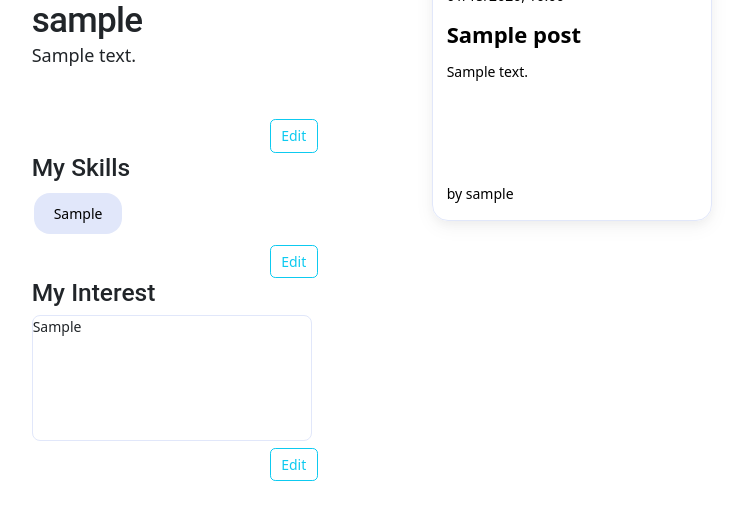
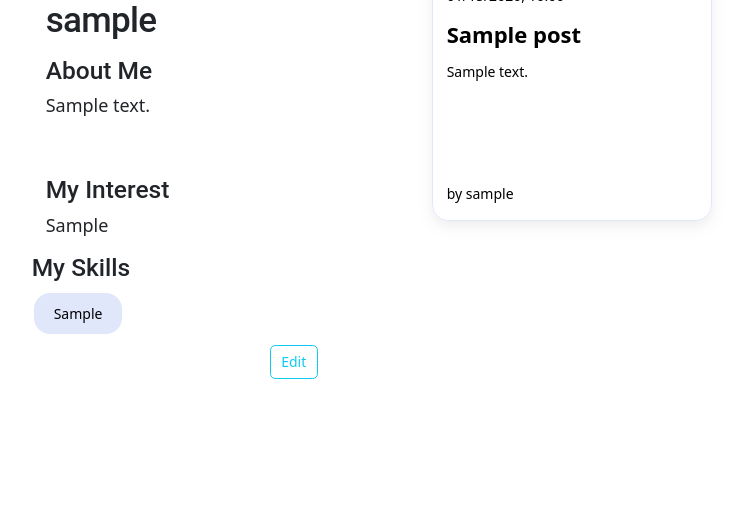
Before and after one commit to carmen41511/Talent-Hub, a Flask app: page /profile in a window 1280 px wide. Shown: the part 406-929 px from the top of the page, without its empty margins (7-750 px from the left). After the commit the page ends 785 px from the top, so only its background shows below. Run offline with Flask 2, Linux system fonts and the light colour scheme; the visitor is signed in with stand-in values (Sample User, id 1); tables that the repository leaves empty hold one stand-in row (values such as "Sample post"); some libraries are stand-ins or nearby versions.

Commit message:
my skill & my interest

```diff
--- a/templates/profile.html
+++ b/templates/profile.html
@@ -23,7 +23,7 @@
   flex-direction: column;
 }
 
-#bio-display:hover {
+#bio-display:hover, #interest-display:hover {
     background-color: #ebefff;
     cursor: pointer;
 }
@@ -84,25 +84,27 @@
   <div class="overall-profile-inner" style="max-width: 1280px;">
 
     <div class="left-side-profile" style="max-width: 400px; min-width: 400px;">
-      <img src="https://github.com/mdo.png" alt="mdo" width="300px" height="300px" style="border-radius: 16px;" >
+      <img src="https://github.com/mdo.png" alt="mdo" width="300px" height="300px" style="border-radius: 16px;">
 
-      <h1 style="margin:0">{{user.username}} </h1>
+      <h1 style="margin:0; padding-left: 1rem;">{{user.username}} </h1>
 
 
       <!-- make the about me section into a card component -->
       <!-- <div class="about-me-wrap" style="border: 1px solid rgb(225, 231, 250);border-radius: 8px; width: 20rem"> -->
-        <div class="about-me-wrap" >
+        <div class="about-me-wrap" style="padding-bottom: 2rem;">
         <!-- <div class="card-header text-center"> -->
-        <!-- <h3>About Me</h3> -->
           <!-- </div> -->
           <!-- <div class="divider"></div> -->
 
-      <div id="bio-display" style="font-size: large;width: 320px;min-height: 5rem;height: auto;border-radius: 16px">{{user.bio}}</div>
+          <div id="bio-display" style="font-size: large;width: 320px;min-height: 5rem;height: auto;border-radius: 16px;padding-top: 1rem;padding-bottom: 1rem;padding-right: 2rem; padding-left: 1rem;">
+            <div class="bio-display-title"><h3 style="margin-top: 0;">About Me</h3></div>
+            <div class="bio-display-content">{{user.bio}}</div>
+          </div>
 
-      <div class="edit-button" style="margin-top: 0.5rem; margin-left: 17rem;
-      ">
-        <a id="editAboutMeButton" class="btn btn-outline-info">Edit </a>
-    </div>
+      <!-- <div class="edit-button" style="margin-top: 0.5rem; margin-left: 17rem; -->
+      <!-- "> -->
+        <!-- <a id="editAboutMeButton" class="btn btn-outline-info">Edit </a> -->
+    <!-- </div> -->
 
       {% block bio_modal %}
       <div class="modal" id="aboutMeModal" tabindex="-1" aria-labelledby="aboutMeModalLabel" aria-hidden="true">
@@ -137,7 +139,7 @@
       {% block script1 %}
       <script>
           $(document).ready(function(){
-              $("#editAboutMeButton").click(function(e){
+              $("#bio-display").click(function(e){
                   $("#aboutMeModal").modal("show");
                   e.preventDefault();
               });
@@ -176,6 +178,93 @@
 
 
     </div>
+
+
+
+
+      <div class="my-interest-wrap" >
+
+
+
+      <div id='interest-display' style="font-size: large;width: 320px;min-height: 5rem;height: auto;border-radius: 16px;padding-top: 1rem;padding-bottom: 1rem;padding-right: 2rem; padding-left: 1rem;">
+        <div class="interest-display-title">
+          <h3 style="margin-top: 0;">My Interest</h3></div>
+        <div class="interest-display-content">{{user.interest}}</div>
+
+      </div>
+
+      <!-- <div class="edit-button" style="margin-top: 0.5rem; margin-left: 17rem; -->
+      <!-- "> -->
+        <!-- <a id="editInterestButton" class="btn btn-outline-info">Edit </a> -->
+      <!-- </div> -->
+
+    </div>
+
+      {% block interest_modal %}
+      <div class="modal" id="interestModal" tabindex="-1" aria-labelledby="interestModalLabel" aria-hidden="true">
+          <div class="modal-dialog">
+            <div class="modal-content">
+
+              <div class="modal-header">
+                <h1 class="modal-title fs-5" id="interestModalLabel">Edit Interest</h1>
+                <button type="button" class="btn-close" data-bs-dismiss="modal" aria-label="Close"></button>
+              </div>
+
+              <div class="modal-body">
+                <form>
+                  <div class="mb-3">
+                    <label for="edit-interest" class="col-form-label">Enter your update:</label>
+                    <textarea class="form-control" id="edit-interest" name="interest" rows="5" cols="50">{{user.interest}}</textarea>
+                  </div>
+                </form>
+              </div>
+
+              <div class="modal-footer">
+                <a href="{{url_for('show_profile')}}" class="btn btn-secondary" id="buttonSaveinterest">Save</a>
+              </div>
+            </div>
+          </div>
+        </div>
+      {% endblock %}
+
+      {% block script3 %}
+      <script>
+          $(document).ready(function(){
+              $("#interest-display").click(function(e){
+                  $("#interestModal").modal("show");
+                  e.preventDefault();
+              });
+          });
+      </script>
+
+      <script>
+          $(document).ready(function(){
+              $('#buttonSaveinterest').click(function(e){
+                  const updatedInterest = $('#interestModal #edit-interest').val().trim();
+                  e.preventDefault();
+
+                  $.ajax({
+                      url: '/edit-interest',
+                      type: 'POST',
+                      data: {'interest': updatedInterest},
+                      success: function(response){
+                          console.log(response)
+
+                          if (response.success){
+                              $('#interest-display').html(updatedInterest);
+                              $('#interestModal').modal('hide');
+                          } else {
+                              $('#interest-display').html('An error occured');
+                          }
+                      }
+
+                  })
+
+              })
+          })
+
+      </script>
+      {% endblock %}
 
 
       <div class="skill-wrap">
@@ -287,90 +376,6 @@
         {% endblock %}
 
 
-
-
-
-      <div class="my-interest-wrap" >
-
-      <h3>My Interest</h3>
-
-      <div id='interest-display' style="border: 1px solid rgb(225, 231, 250);border-radius: 8px; width: 20rem; height: 9rem">{{user.interest}}</div>
-
-      <div class="edit-button" style="margin-top: 0.5rem; margin-left: 17rem;
-      ">
-        <a id="editInterestButton" class="btn btn-outline-info">Edit </a>
-      </div>
-
-    </div>
-
-      {% block interest_modal %}
-      <div class="modal" id="interestModal" tabindex="-1" aria-labelledby="interestModalLabel" aria-hidden="true">
-          <div class="modal-dialog">
-            <div class="modal-content">
-
-              <div class="modal-header">
-                <h1 class="modal-title fs-5" id="interestModalLabel">Edit Interest</h1>
-                <button type="button" class="btn-close" data-bs-dismiss="modal" aria-label="Close"></button>
-              </div>
-
-              <div class="modal-body">
-                <form>
-                  <div class="mb-3">
-                    <label for="edit-interest" class="col-form-label">Enter your update:</label>
-                    <textarea class="form-control" id="edit-interest" name="interest" rows="5" cols="50">{{user.interest}}</textarea>
-                  </div>
-                </form>
-              </div>
-
-              <div class="modal-footer">
-                <a href="{{url_for('show_profile')}}" class="btn btn-secondary" id="buttonSaveinterest">Save</a>
-              </div>
-            </div>
-          </div>
-        </div>
-      {% endblock %}
-
-      {% block script3 %}
-      <script>
-          $(document).ready(function(){
-              $("#editInterestButton").click(function(e){
-                  $("#interestModal").modal("show");
-                  e.preventDefault();
-              });
-          });
-      </script>
-
-      <script>
-          $(document).ready(function(){
-              $('#buttonSaveinterest').click(function(e){
-                  const updatedInterest = $('#interestModal #edit-interest').val().trim();
-                  e.preventDefault();
-
-                  $.ajax({
-                      url: '/edit-interest',
-                      type: 'POST',
-                      data: {'interest': updatedInterest},
-                      success: function(response){
-                          console.log(response)
-
-                          if (response.success){
-                              $('#interest-display').html(updatedInterest);
-                              $('#interestModal').modal('hide');
-                          } else {
-                              $('#interest-display').html('An error occured');
-                          }
-                      }
-
-                  })
-
-              })
-          })
-
-      </script>
-      {% endblock %}
-
-
-
       <br><br>
 
 
```
Lines whose indentation alone changed are shown as unchanged.
